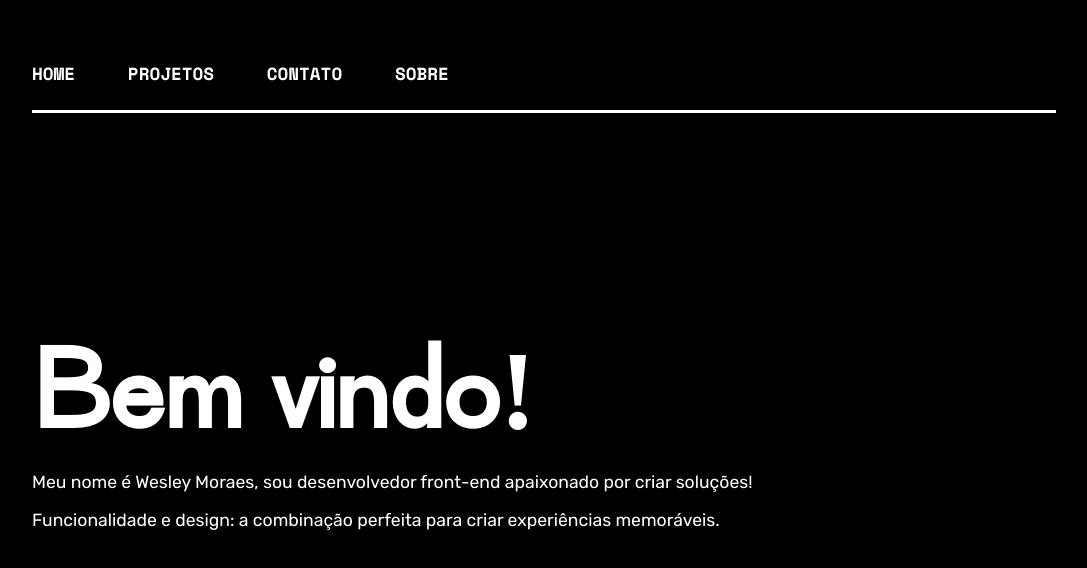
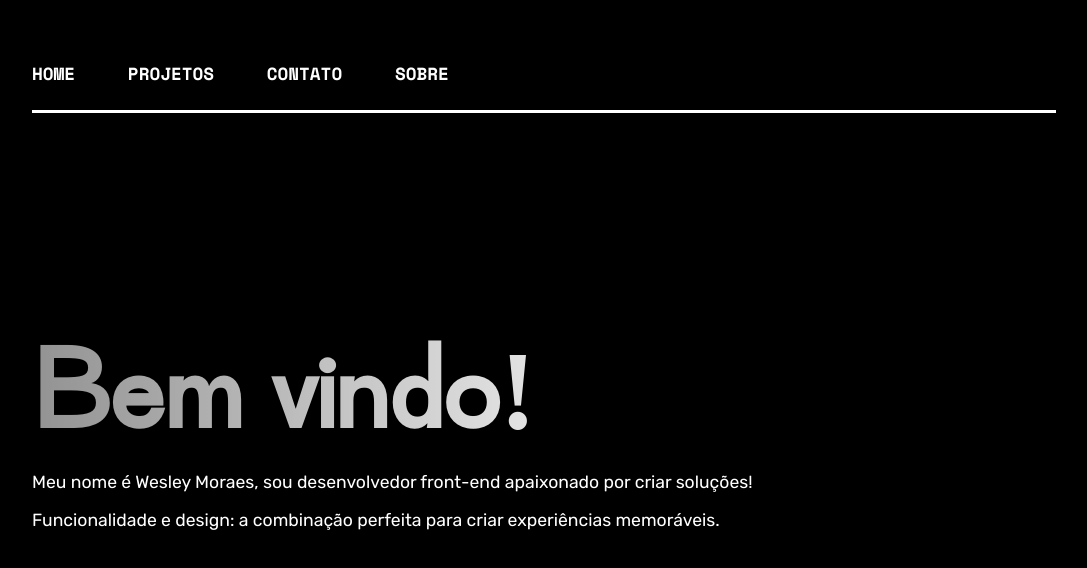
Before and after one commit to wesley-moraes/portfolio, a React (Create React App) app: page / in a window 1280 px wide. Shown: the top 568 px of the page, without its empty margins (96-1183 px from the left). Built offline with nearby package versions, Linux system fonts and the light colour scheme.

Commit message:
animacao home

```diff
--- a/src/index.css
+++ b/src/index.css
@@ -151,9 +151,39 @@ code {
   font-size: 1.1em;
 }
 
+/*Css animado*/
+
+/* Definições de cores */
+:root {
+  --gradient-color-1: #e9e9e9;
+  --gradient-color-2: #686868;
+}
+
+
+/* Keyframes */
+@keyframes animationgradienttitle {
+  0% {
+    background-position: 0 1600px;
+  }
+  100% {
+    background-position: 1600px 0;
+  }
+}
+
 .home h1{
   font-size: 7em;
   margin: 0px;
+
+  /*css animado*/
+  background: -webkit-linear-gradient(left, var(--gradient-color-1), var(--gradient-color-2), var(--gradient-color-1));
+  background-size: 1600px 200px;
+  -webkit-background-clip: text;
+  -webkit-text-fill-color: transparent;
+  animation-duration: 4.5s;
+  animation-name: animationgradienttitle;
+  animation-iteration-count: infinite;
+  animation-fill-mode: forwards;
+
 }
 
 /*projects*/
```
